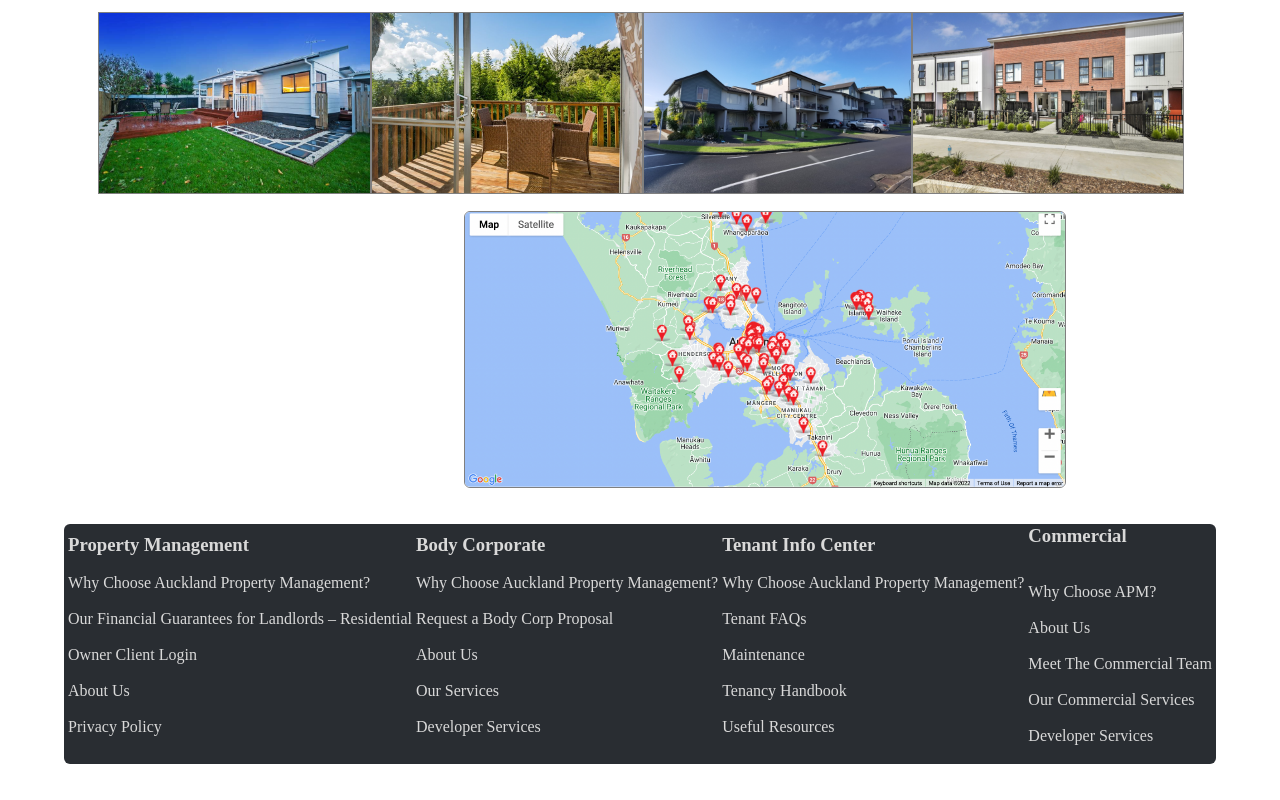
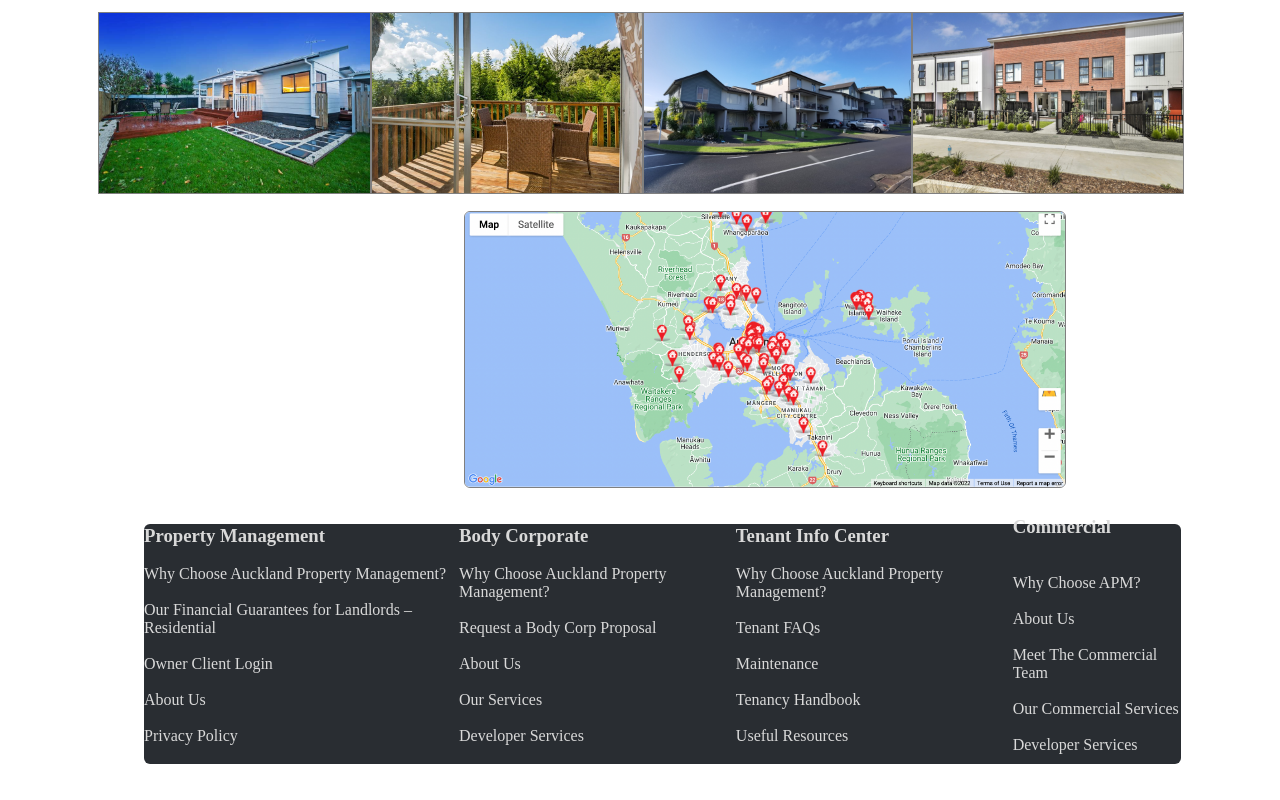
Before and after one commit to amitpalnz/auckland-property, a React (Create React App) app: page / in a window 1280 px wide. Shown: the part 650-1450 px from the top of the page. Built offline with nearby package versions, Linux system fonts and the light colour scheme; no server answers.

Commit message:
General css tidyup

```diff
--- a/src/StyleSheet/Footer.css
+++ b/src/StyleSheet/Footer.css
@@ -3,9 +3,10 @@
   align-items: center;
   justify-content: space-evenly;
   background-color: #292D32;
-  width: 100%;
+  width: 90%;
   height: 15em;
   border-radius: 6px;
+  margin-left: 5em;
 }
 
 .Footer_category{
--- a/src/StyleSheet/Listingform.css
+++ b/src/StyleSheet/Listingform.css
@@ -35,6 +35,7 @@
 
 .Listing_form labels{
   font-size: 250px;
+  font-weight: bold;
 }
 
 .btn_listing{
@@ -66,6 +67,7 @@
 
 .alignment{
   margin-left: 30px;
+  font-weight: bold;
 }
 
 .alignment1{
--- a/src/StyleSheet/Searchbar.css
+++ b/src/StyleSheet/Searchbar.css
@@ -115,7 +115,7 @@
   display: flex;
   justify-content: left;
   align-items: center;
-  width: 100%;
+  width: 95%;
   padding:1em;
 
 
--- a/src/components/ForRent.jsx
+++ b/src/components/ForRent.jsx
@@ -42,6 +42,7 @@ const ForRent = () => {
       <br />
       <br />
       <Footer />
+      <br />
     </div>
   );
 };
--- a/src/components/Home.js
+++ b/src/components/Home.js
@@ -67,7 +67,7 @@ const Home = () => {
       <br />
       <br />
       <Footer />
-      <br />
+      <br /><br />
     </div>
   );
 };
```
